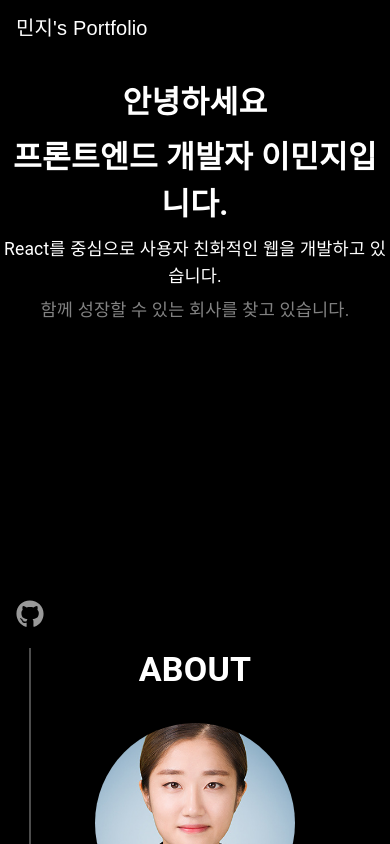
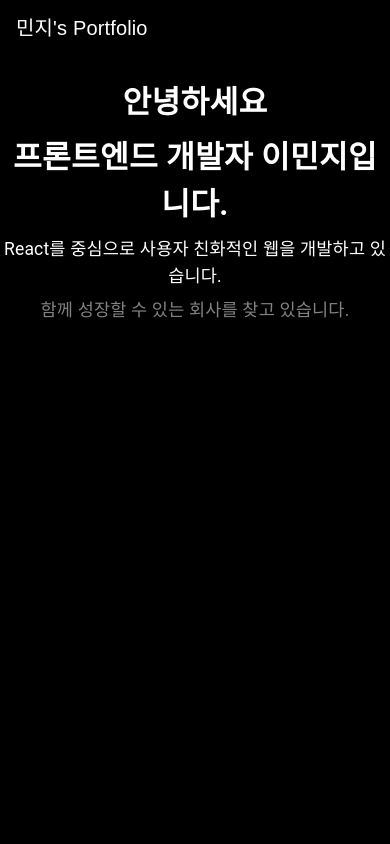
Before and after one commit to leealswl/portfolio, a React (Create React App) app: page / in a window 390 px wide. Shown: the top 844 px of the page. Built offline with nearby package versions, Linux system fonts and the light colour scheme; some icons are missing; a web font is replaced by a local one.

Commit message:
mobile modify

```diff
--- a/src/section/MainSection/MainSection.jsx
+++ b/src/section/MainSection/MainSection.jsx
@@ -30,7 +30,7 @@ export default function MainSection() {
       sx={{
         position: 'relative',
         width: '100%',
-        minHeight: '65vh',
+        minHeight: '100vh',
         backgroundColor: '#000',
         color: '#fff',
         display: 'flex',
```
